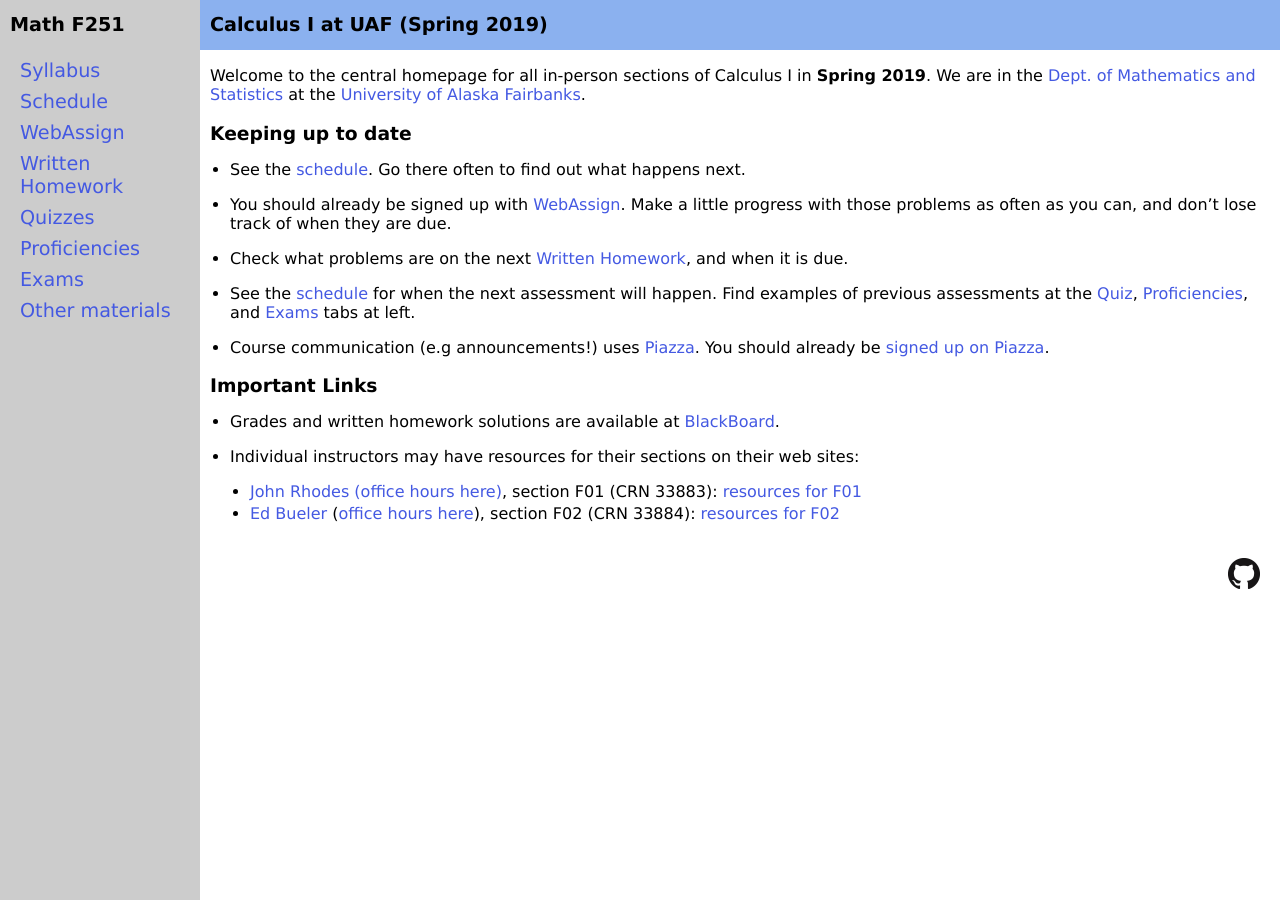
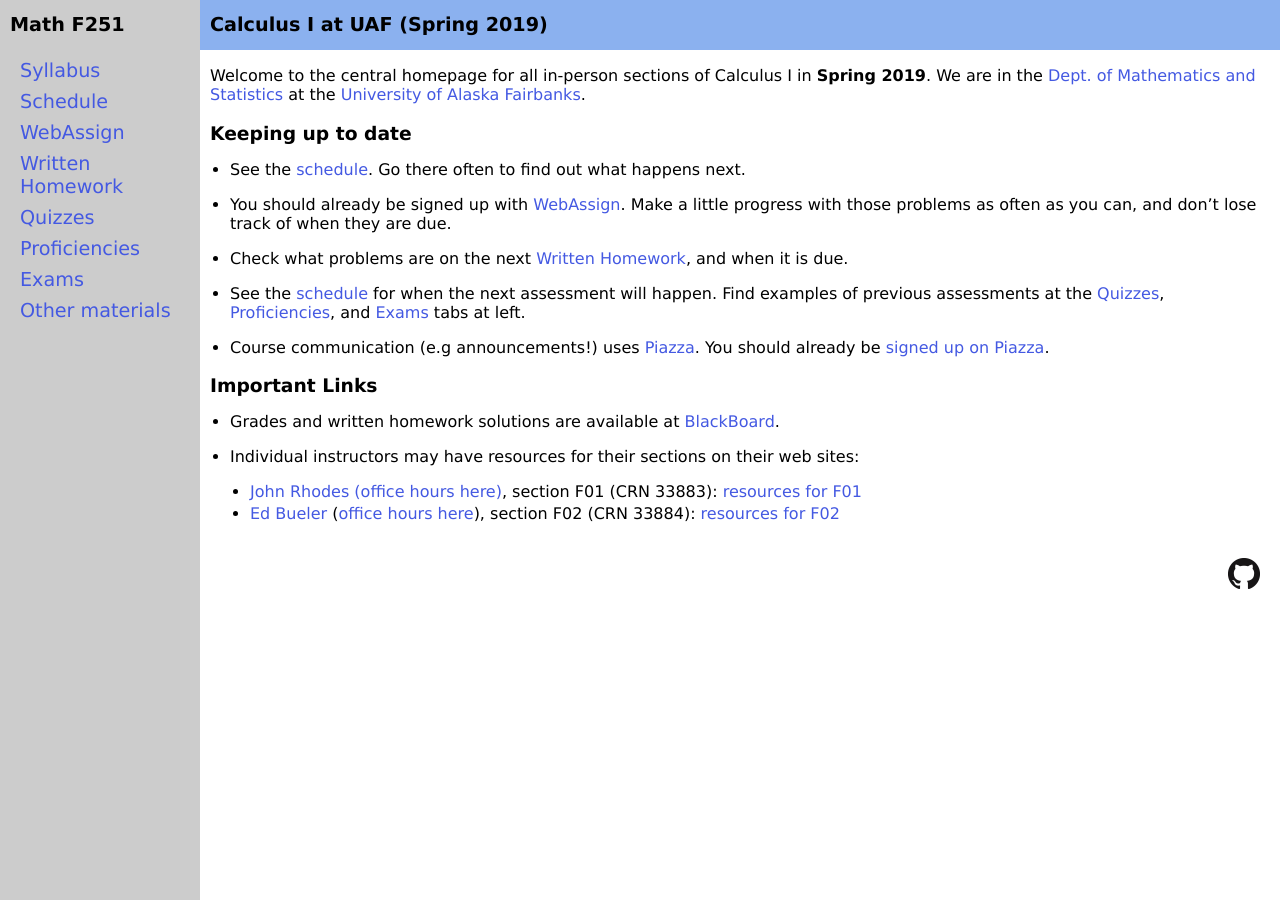
Before and after one commit to uaf-math/calc1, a Jekyll site: the page built from index.md, in a window 1280 px wide. Built offline with Jekyll 4.4.1, drawn with Linux system fonts in a browser that asks for light colours.

Commit message:
even more minor

```diff
--- a/index.md
+++ b/index.md
@@ -15,7 +15,7 @@
 
 * Check what problems are on the next [Written Homework](writtenhomework), and when it is due.
 
-* See the [schedule](assets/general/Spring2019/MATH251-Schedule.pdf) for when the next assessment will happen.  Find examples of previous assessments at the [Quiz](quizzes), [Proficiencies](proficiencies), and [Exams](exams) tabs at left.
+* See the [schedule](assets/general/Spring2019/MATH251-Schedule.pdf) for when the next assessment will happen.  Find examples of previous assessments at the [Quizzes](quizzes), [Proficiencies](proficiencies), and [Exams](exams) tabs at left.
 
 * Course communication (e.g announcements!) uses [Piazza](https://piazza.com/uaf/spring2019/math251/home).  You should already be [signed up on Piazza](https://piazza.com/uaf/spring2019/math251).  <!-- Start by [signing up with Piazza](https://piazza.com/uaf/spring2019/math251). -->
 
```
